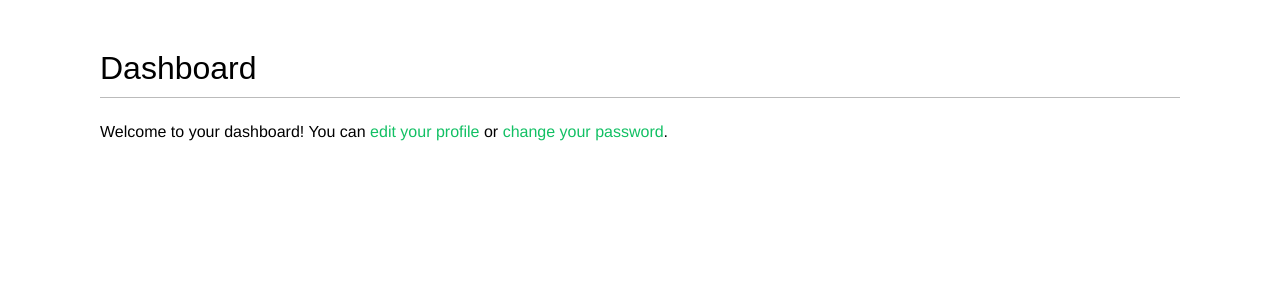
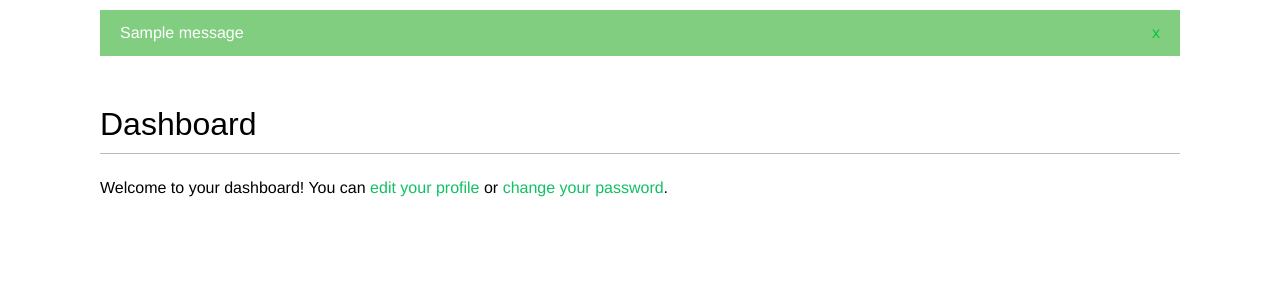
Before and after one commit to boxoforanmore/Learning, a Django app: page /account/ in a window 1280 px wide. Shown: the part 48-348 px from the top of the page. Run offline with Django 3.2, Linux system fonts and the light colour scheme; a user stored in the database is signed in; one stand-in notice (Sample message) is shown; some web fonts are replaced.

Commit message:
Fixed syntax error in messages

```diff
--- a/Django2ByExample/Ch4_SocialSite/bookmarks/account/templates/base.html
+++ b/Django2ByExample/Ch4_SocialSite/bookmarks/account/templates/base.html
@@ -37,10 +37,10 @@
 
     {% if messages %}
         <ul class="messages">
-            {% for message in message %}
+            {% for message in messages %}
                 <li class="{{ message.tags }}">
                     {{ message|safe }}
-                    <a href="$" class"close">x</a>
+                    <a href="#" class="close">x</a>
                 </li>
             {% endfor %}
         </ul>
```
Also changed, not shown: Django2ByExample/Ch4_SocialSite/bookmarks/db.sqlite3.
